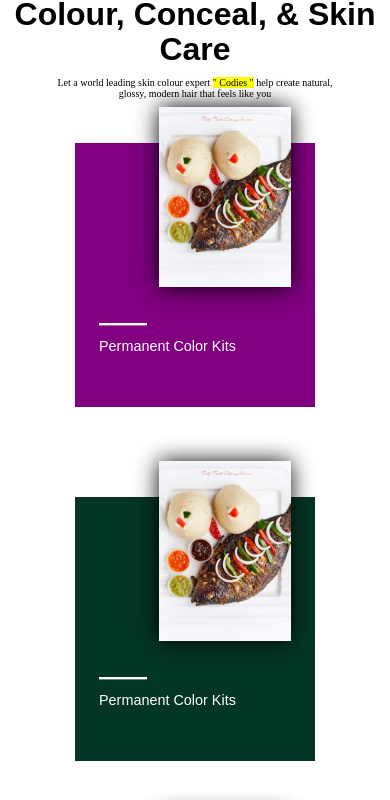
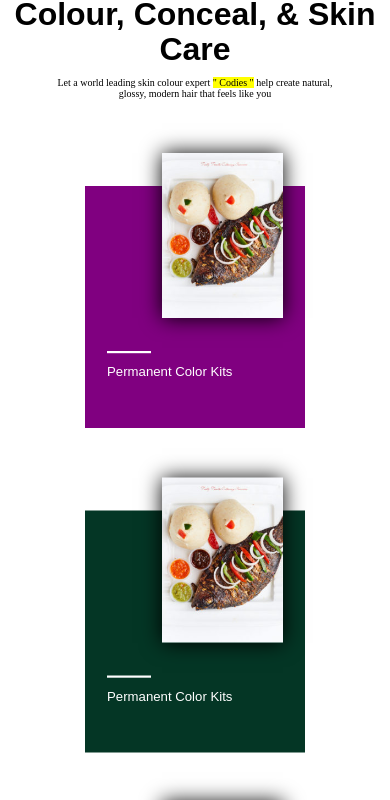
Before and after one commit to Saniflex-1/ReactJs, a React (Create React App) app: page / in a window 390 px wide. Shown: the part 927-1727 px from the top of the page. Built offline with nearby package versions, Linux system fonts and the light colour scheme.

Commit message:
Update responseness.css

```diff
--- a/src/responseness.css
+++ b/src/responseness.css
@@ -124,4 +124,8 @@
 
     padding-left: 20px;
   }
+
+  .img-products {
+    transform: scale(1.1);
+  }
 }
```
